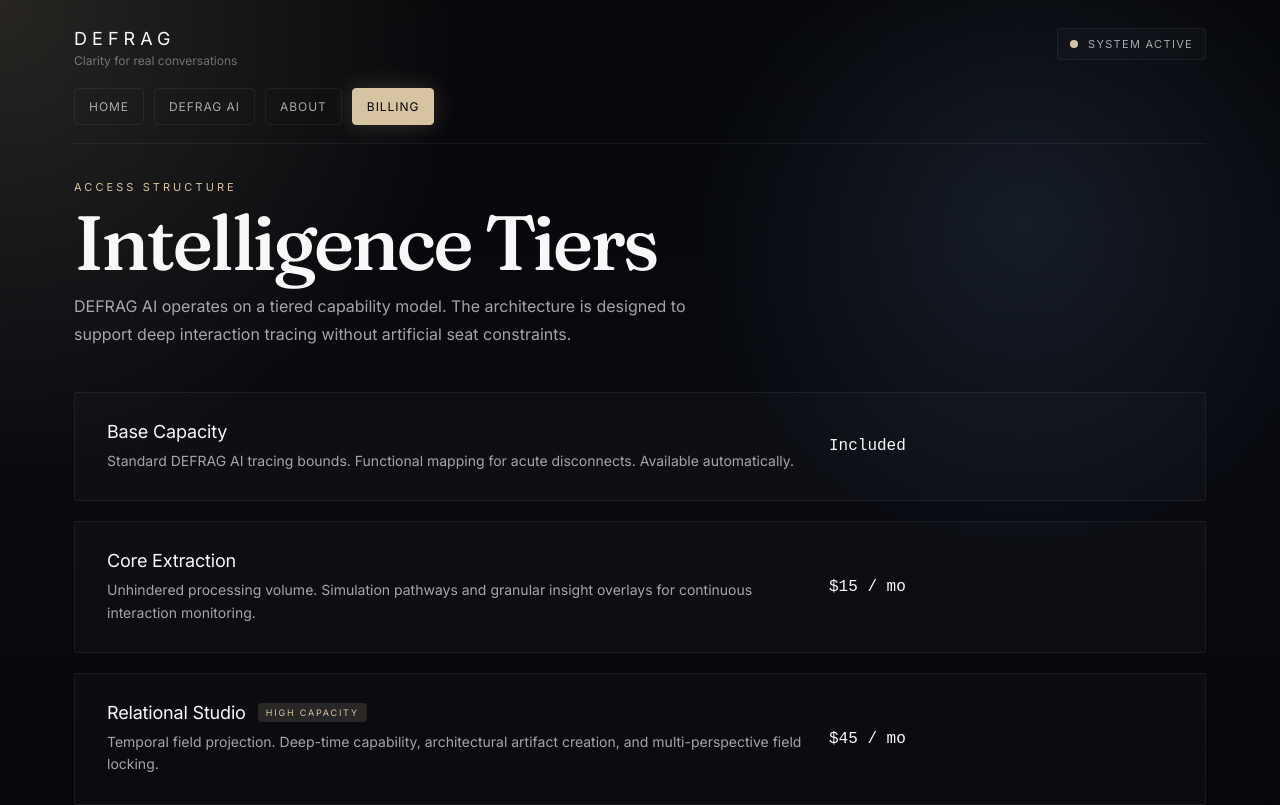
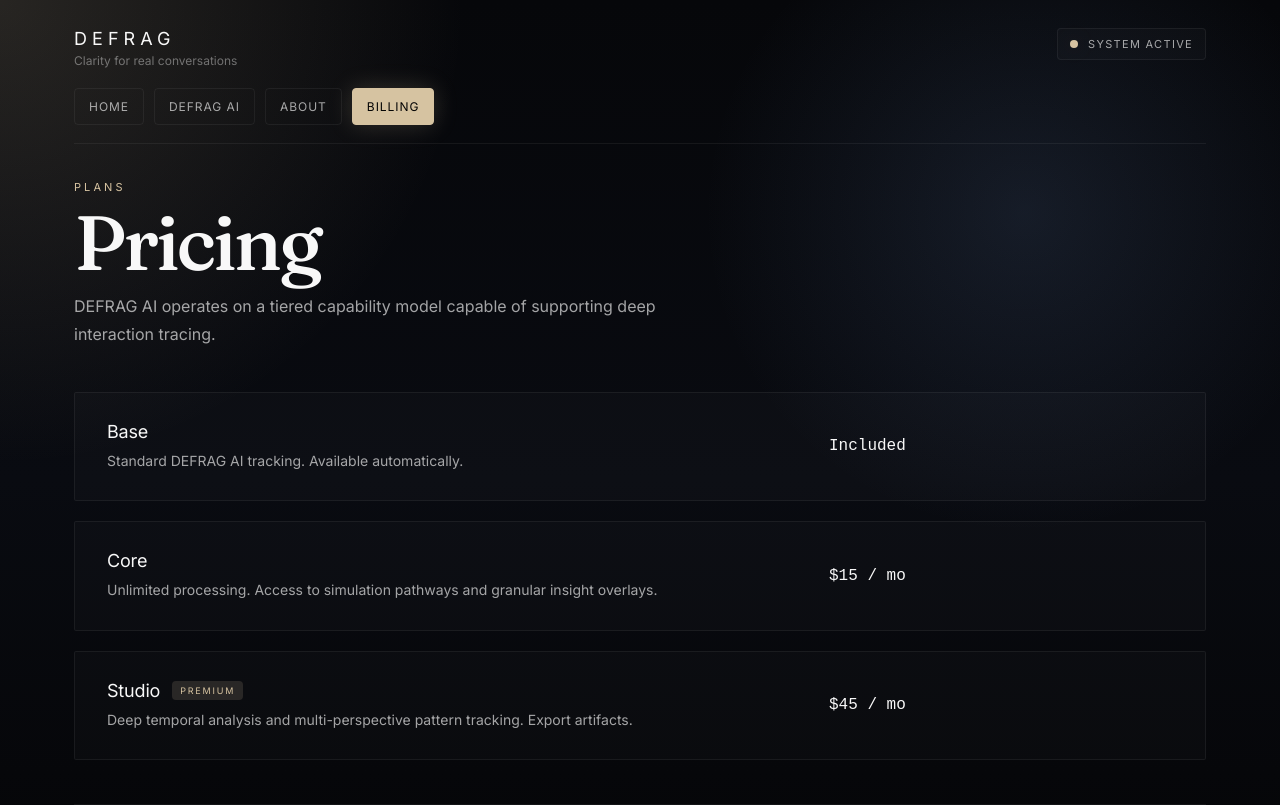
Before and after one commit to chadjameso93-netizen/defragsrelationalswap, a Next.js app in the folder apps/web/: page /account/billing in a window 1280 px wide. Shown: the top 805 px of the page. Built offline with nearby package versions, Linux system fonts and the light colour scheme; no server answers.

Commit message:
fix: revert theatrical copy to premium mainstream standard

```diff
--- a/apps/web/src/app/account/billing/page.tsx
+++ b/apps/web/src/app/account/billing/page.tsx
@@ -9,23 +9,24 @@ export default async function BillingPage() {
   if (!user) {
     return (
       <AppShell
-        eyebrow="Access Structure"
-        title="Intelligence Tiers"
-        description="DEFRAG AI operates on a tiered capability model. The architecture is designed to support deep interaction tracing without artificial seat constraints."
+        eyebrow="Plans"
+        title="Pricing"
+        description="DEFRAG AI operates on a tiered capability model capable of supporting deep interaction tracing."
       >
         <UnauthenticatedTiers />
       </AppShell>
     );
   }
 
-  const { customer, subscription, entitlements } = await getBillingStateForUser(user.userId);
-  const activePlanKey = subscription ? subscription.items.data[0]?.price.id : "free";
+  const { account, entitlements } = await getBillingStateForUser(user.userId);
+  const activePlanKey = account.plan;
+  const isSubscribed = account.subscriptionState === "active" || account.subscriptionState === "trialing";
 
   return (
     <AppShell
-      eyebrow="Access Structure"
-      title="Intelligence Tiers"
-      description="Select the architectural envelope required for your current relational mapping scope."
+      eyebrow="Plans"
+      title="Pricing"
+      description="Choose the right plan for your current needs."
     >
       <div style={{ display: "grid", gap: 32, marginTop: 12 }}>
 
@@ -43,18 +44,18 @@ export default async function BillingPage() {
           }}
         >
           <div>
-            <div style={{ fontSize: 10, letterSpacing: "0.2em", textTransform: "uppercase", color: "var(--color-text-muted)", marginBottom: 6 }}>Current Status</div>
-            <div style={{ fontSize: 16, color: subscription ? "var(--color-accent)" : "var(--color-text-primary)", fontWeight: 500 }}>
-              {activePlanKey === process.env.STRIPE_PRICE_REALTIME ? "Real-time Field Network" :
-               activePlanKey === process.env.STRIPE_PRICE_STUDIO ? "Relational Studio" :
-               activePlanKey === process.env.STRIPE_PRICE_CORE ? "Core Extraction" : "Base Capacity"}
+            <div style={{ fontSize: 10, letterSpacing: "0.2em", textTransform: "uppercase", color: "var(--color-text-muted)", marginBottom: 6 }}>Current Plan</div>
+            <div style={{ fontSize: 16, color: isSubscribed ? "var(--color-accent)" : "var(--color-text-primary)", fontWeight: 500 }}>
+              {activePlanKey === "realtime" ? "Real-time Field Network" :
+               activePlanKey === "studio" ? "Studio" :
+               activePlanKey === "core" ? "Core" : "Base"}
             </div>
           </div>
           <div>
-            <div style={{ fontSize: 10, letterSpacing: "0.2em", textTransform: "uppercase", color: "var(--color-text-muted)", marginBottom: 6 }}>Account Authority</div>
+            <div style={{ fontSize: 10, letterSpacing: "0.2em", textTransform: "uppercase", color: "var(--color-text-muted)", marginBottom: 6 }}>Account</div>
             <div style={{ fontSize: 14, color: "var(--color-text-secondary)" }}>{user.email}</div>
           </div>
-          {subscription && (
+          {isSubscribed && (
             <div>
               <div style={{ fontSize: 10, letterSpacing: "0.2em", textTransform: "uppercase", color: "var(--color-text-muted)", marginBottom: 6 }}>Renewal Cycle</div>
               <div style={{ fontSize: 14, color: "var(--color-text-secondary)" }}>Active / Monitored</div>
@@ -65,42 +66,36 @@ export default async function BillingPage() {
         {/* The Tiers (Editorial Style instead of Card Comparison) */}
         <div style={{ display: "grid", gap: 20 }}>
           <TierRow
-            title="Base Capacity"
-            description="Essential structural readouts and standard DEFRAG AI trace limits. Valid for single-perspective orientation."
+            title="Base"
+            description="Essential structural readouts and standard DEFRAG AI tracing. Valid for single-perspective orientation."
             price="Included"
-            isActive={!subscription}
+            isActive={activePlanKey === "free" || !isSubscribed}
           >
-             {!subscription && <div style={{ color: "var(--color-text-muted)", fontSize: 13 }}>Current Level</div>}
+             {!isSubscribed && <div style={{ color: "var(--color-text-muted)", fontSize: 13 }}>Current Level</div>}
           </TierRow>
 
           <TierRow
-            title="Core Extraction"
-            description="Removes structural limitations on insight processing. Gain fluid access to interpretation panels and simulation pathways."
+            title="Core"
+            description="Unlimited insight processing. Access to interpretation panels and simulation pathways."
             price="$15 / mo"
-            isActive={activePlanKey === process.env.STRIPE_PRICE_CORE}
+            isActive={activePlanKey === "core"}
           >
             <BillingActions
-              planName="Core Extraction"
-              priceId={process.env.STRIPE_PRICE_CORE!}
-              isCurrentPlan={activePlanKey === process.env.STRIPE_PRICE_CORE}
-              hasSubscription={!!subscription}
-              stripeCustomerId={customer?.id}
+              currentPlan={account.plan}
+              hasCustomer={!!account.stripeCustomerId}
             />
           </TierRow>
 
           <TierRow
-            title="Relational Studio"
-            description="Deep temporal analysis. Retains extended interaction timelines to spot generational and systemic architecture. Export structural artifacts."
+            title="Studio"
+            description="Deep temporal analysis. Export structural artifacts and retain extended interaction history to spot patterns."
             price="$45 / mo"
-            isActive={activePlanKey === process.env.STRIPE_PRICE_STUDIO}
+            isActive={activePlanKey === "studio"}
             isPremium
           >
              <BillingActions
-              planName="Relational Studio"
-              priceId={process.env.STRIPE_PRICE_STUDIO!}
-              isCurrentPlan={activePlanKey === process.env.STRIPE_PRICE_STUDIO}
-              hasSubscription={!!subscription}
-              stripeCustomerId={customer?.id}
+              currentPlan={account.plan}
+              hasCustomer={isSubscribed}
             />
           </TierRow>
 
@@ -114,20 +109,20 @@ function UnauthenticatedTiers() {
   return (
     <div className="premium-fade-up" data-delay="1" style={{ display: "grid", gap: 20, marginTop: 12 }}>
       <TierRow
-        title="Base Capacity"
-        description="Standard DEFRAG AI tracing bounds. Functional mapping for acute disconnects. Available automatically."
+        title="Base"
+        description="Standard DEFRAG AI tracking. Available automatically."
         price="Included"
         isActive={false}
       />
       <TierRow
-        title="Core Extraction"
-        description="Unhindered processing volume. Simulation pathways and granular insight overlays for continuous interaction monitoring."
+        title="Core"
+        description="Unlimited processing. Access to simulation pathways and granular insight overlays."
         price="$15 / mo"
         isActive={false}
       />
       <TierRow
-        title="Relational Studio"
-        description="Temporal field projection. Deep-time capability, architectural artifact creation, and multi-perspective field locking."
+        title="Studio"
+        description="Deep temporal analysis and multi-perspective pattern tracking. Export artifacts."
         price="$45 / mo"
         isActive={false}
         isPremium
@@ -141,8 +136,8 @@ function UnauthenticatedTiers() {
         justifyContent: "space-between",
         alignItems: "center"
       }}>
-        <div style={{ color: "var(--color-text-secondary)", fontSize: 14 }}>Identify your requirements internally. Access requires authentication.</div>
-        <a href="/login" style={{ padding: "12px 24px", borderRadius: "100px", background: "var(--color-text-primary)", color: "var(--color-bg)", textDecoration: "none", fontSize: 14, fontWeight: 600 }}>Authenticate Access</a>
+        <div style={{ color: "var(--color-text-secondary)", fontSize: 14 }}>Choose a plan. Access requires an account.</div>
+        <a href="/login" style={{ padding: "12px 24px", borderRadius: "100px", background: "var(--color-text-primary)", color: "var(--color-bg)", textDecoration: "none", fontSize: 14, fontWeight: 600 }}>Sign in</a>
       </div>
     </div>
   );
@@ -163,7 +158,7 @@ function TierRow({ title, description, price, isActive, isPremium, children }: a
       <div style={{ display: "grid", gap: 8 }}>
         <div style={{ display: "flex", gap: 12, alignItems: "center" }}>
           <span style={{ fontSize: 18, fontWeight: 400, color: "var(--color-text-primary)", letterSpacing: "-0.01em" }}>{title}</span>
-          {isPremium && <span style={{ padding: "4px 8px", borderRadius: 4, background: "rgba(216,196,159,0.15)", color: "var(--color-accent)", fontSize: 9, letterSpacing: "0.2em", textTransform: "uppercase" }}>High Capacity</span>}
+          {isPremium && <span style={{ padding: "4px 8px", borderRadius: 4, background: "rgba(216,196,159,0.15)", color: "var(--color-accent)", fontSize: 9, letterSpacing: "0.2em", textTransform: "uppercase" }}>Premium</span>}
         </div>
         <p style={{ margin: 0, fontSize: 14, color: "var(--color-text-secondary)", lineHeight: 1.6 }}>{description}</p>
       </div>
```
Also changed, not shown: apps/web/src/app/login/page.tsx (+7 -7 lines), apps/web/src/components/dynamics-workspace.tsx (+8 -8 lines).
